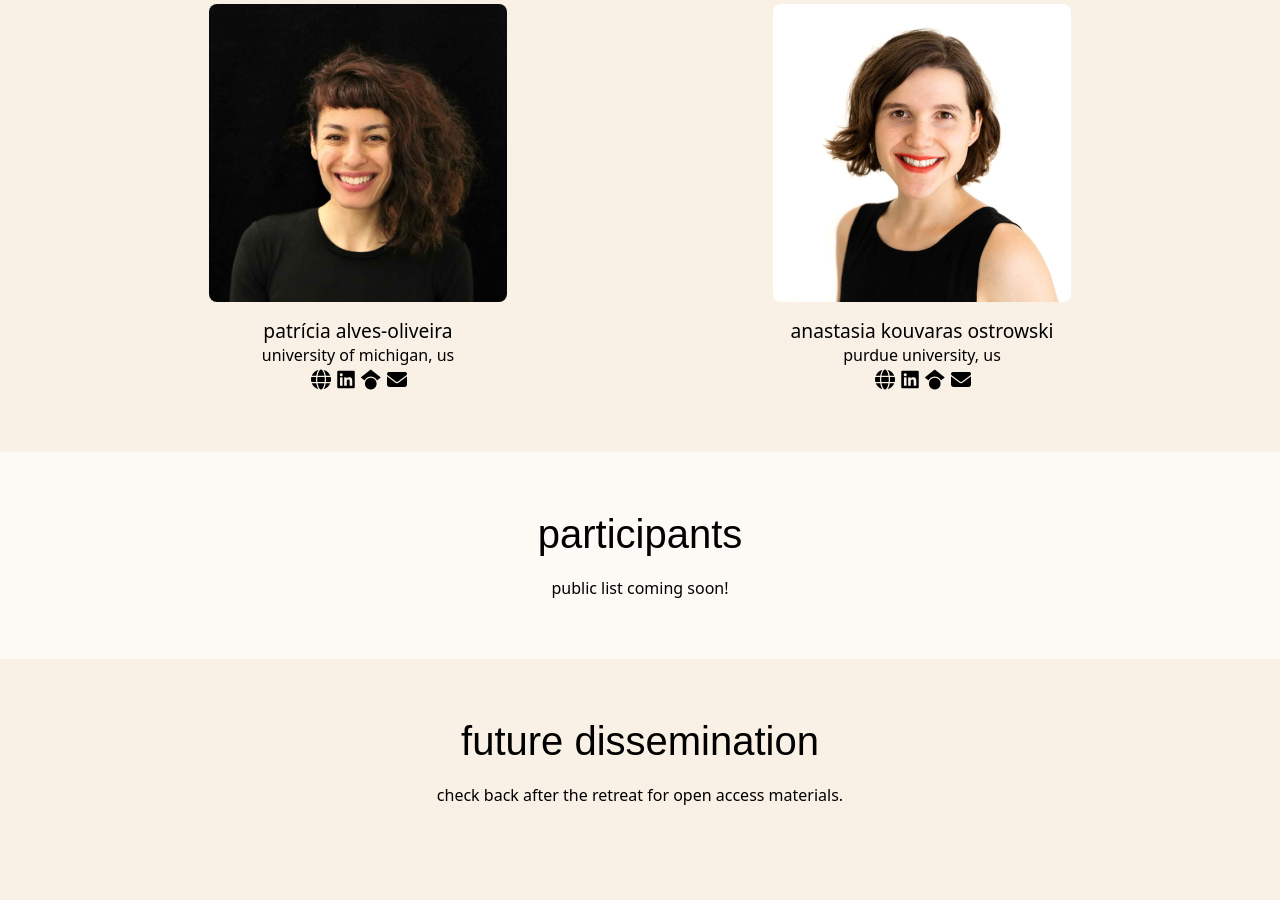
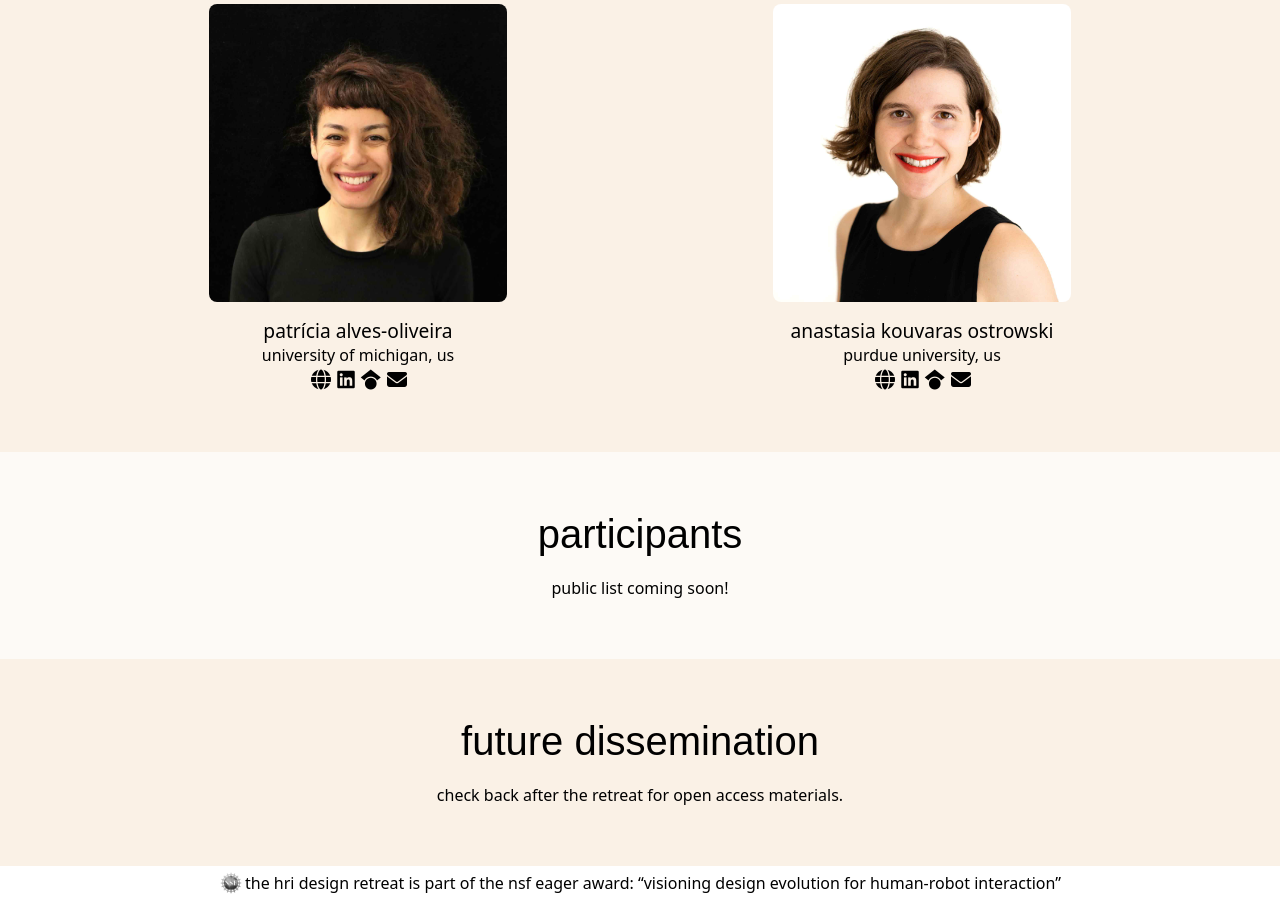
Before and after one commit to studiorobot/hridesignretreat.com, a Jekyll site: the page built from index.html, in a window 1280 px wide and 900 px high, scrolled down 1578 px. Built offline with Jekyll 4.4.1, drawn with Linux system fonts in a browser that asks for light colours; some web fonts are replaced; before the commit the page ends 2444 px from its top, so only the background shows below that.

Commit message:
add footer

```diff
--- a/index.html
+++ b/index.html
@@ -436,7 +436,15 @@ layout: default
                 check back after the retreat for open access materials.
             </div>
         </div>
-
+    </div>
+    <footer style="background-color: white; padding: 5px 0; text-align: center;">
+        <div style="display: flex; justify-content: center; align-items: center; gap: 2px;">
+            <img src="nsf.png" alt="NSF Logo" style="width: 24px; height: auto;">
+            <p style=" color: black; ">
+                the hri design retreat is part of the nsf eager award: “visioning design evolution for human-robot interaction”
+            </p>
+        </div>
+    </footer>
 <script async src="https://www.googletagmanager.com/gtag/js?id=g-3rn77h1cfe"></script>
 <script>
   window.datalayer = window.datalayer || [];
```
Also changed, not shown: nsf.png (added).
